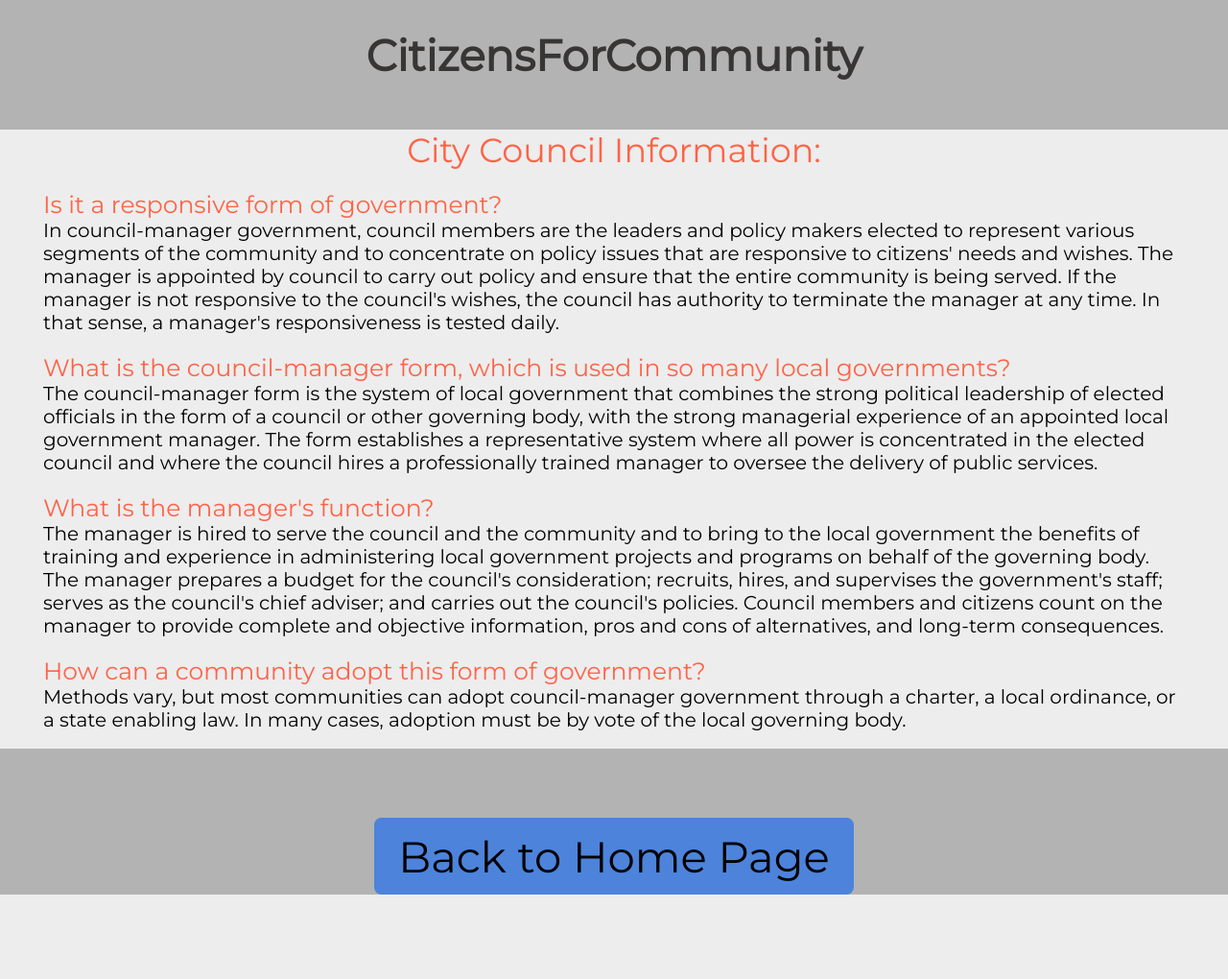
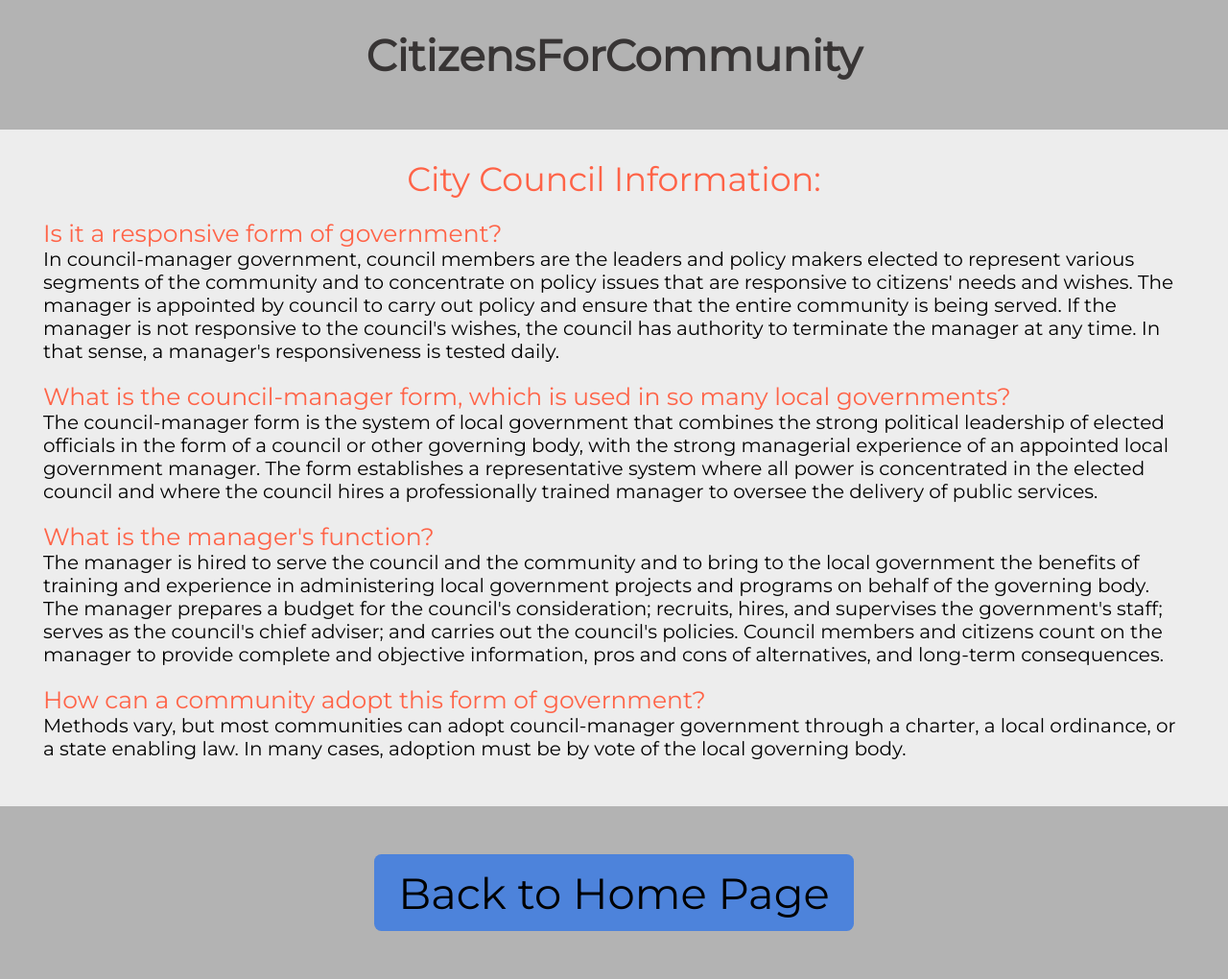
Before and after one commit to puentesca/CSSIProject, a Python web app: template templates/department-info.html in a window 1280 px wide. Shown: the whole page at 96% size. Before the commit the page ends 932 px from the top, so only its background shows below. Run offline with Jinja, Linux system fonts and the light colour scheme; the template is opened without the code that fills it, so the values that code supplies are empty; some libraries are stand-ins or nearby versions.

Commit message:
Scaling fixes

```diff
--- a/styles/department-info.css
+++ b/styles/department-info.css
@@ -29,6 +29,7 @@ body{
   margin-top: 50px;
   text-align: center;
   font-size: 35px;
+  padding-top: 30px;
 }
 
 /* QUSTION AND ANSWER 1 */
@@ -85,6 +86,7 @@ body{
   margin-left: 45px;
   margin-right: 45px;
   font-size: 20px;
+  padding-bottom: 30px;
 }
 
 /* BACK TO HOME BUTTON */
@@ -106,5 +108,7 @@ body{
   display: flex;
   justify-content: center;
   align-items: center;
+  padding-top: 50px;
+  padding-bottom: 50px;
 
 }
--- a/templates/department-info.html
+++ b/templates/department-info.html
@@ -38,6 +38,6 @@
 
 </section>
 <!-- BACK TO HOME PAGE BUTTON -->
-<br><br><br><br><div id = "moveButton"><button class = "text" id = "back-to-home-page-button" onclick="window.location.href = '/';">Back to Home Page</button></div>
+<div id = "moveButton"><button class = "text" id = "back-to-home-page-button" onclick="window.location.href = '/';">Back to Home Page</button></div>
   </body>
 </html>
```
